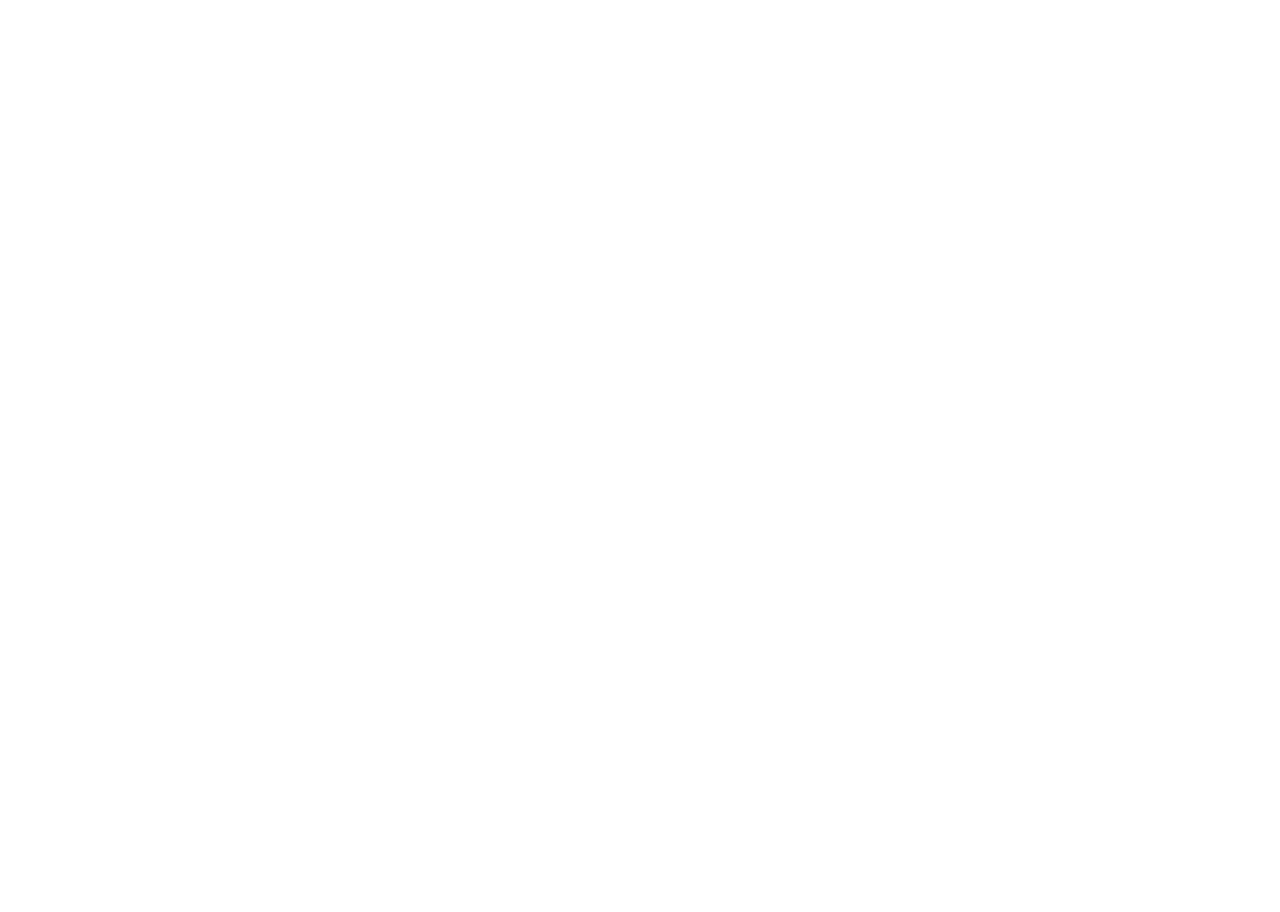
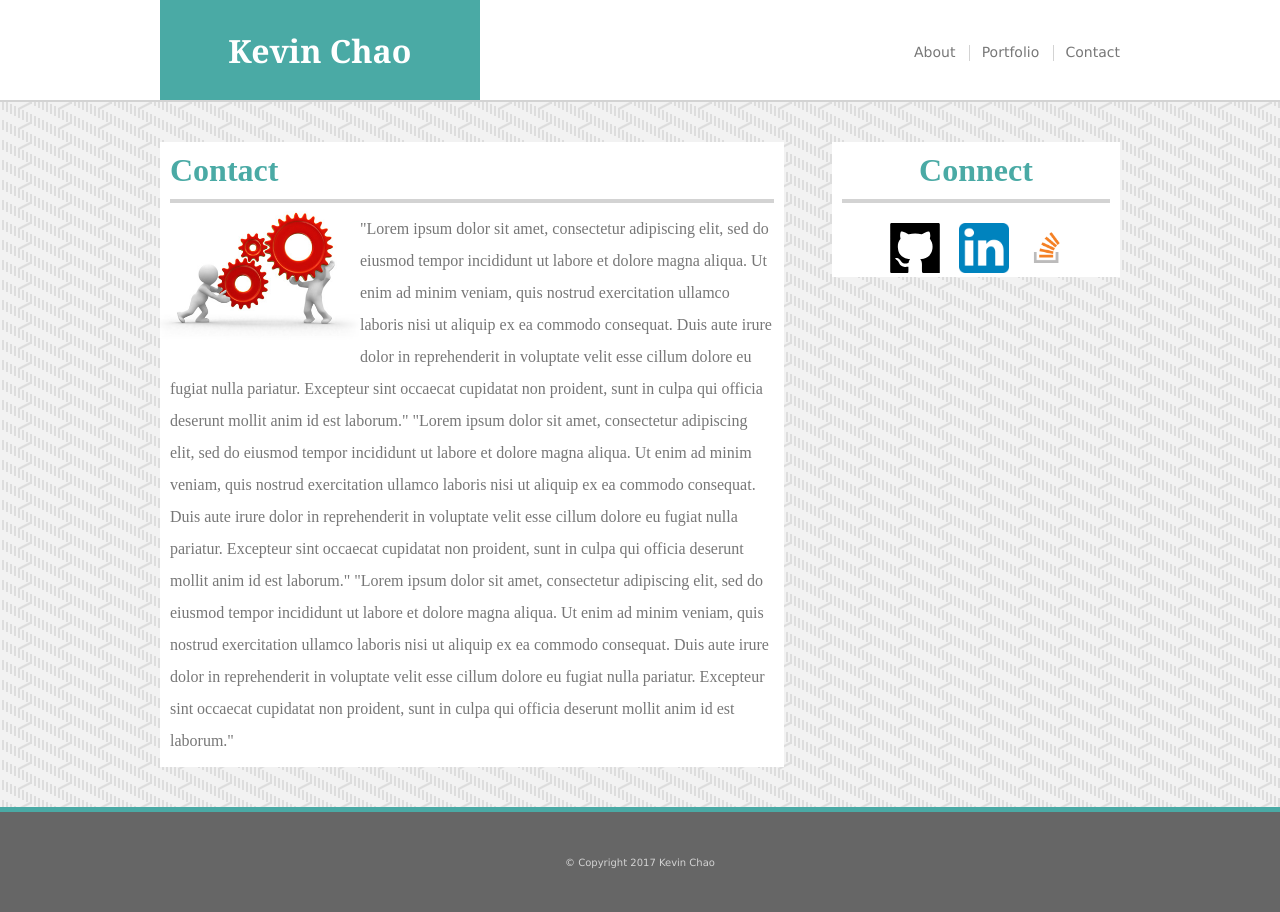
Before and after one commit to kevinchao7/Basic-Portfolio, a plain HTML site: page contact.html in a window 1280 px wide. Before the commit the page ends 800 px from the top, so only its background shows below. Drawn offline with Linux system fonts and the light colour scheme.

Commit message:
Duplicated html structures to contact and portfolio page

```diff
--- a/assets/css/styles.css
+++ b/assets/css/styles.css
@@ -5,13 +5,12 @@
 body{
 	margin:auto;
 	padding:0;
-	background:url('../images/vintage-leaves.png');
-	/*background:#666;*/
+	background:url('../images/small_steps.png');
 	/*height:100%; *//*Prevents browser overscrolling*/
 	/*overflow:auto; *//*Prevents browser overscrolling*/
 }
 #header{
-	border-bottom:1px solid #d3d3d3;
+	border-bottom:2px solid #d3d3d3;
 	background:#fff;
 }
 #header-container{
@@ -60,7 +59,7 @@
 	top:1px;
 	display:inline;
 	font-weight:200;
-	border-right:0.5px solid #d3d3d3;
+	border-right:1px solid #d3d3d3;
 }
 h1{
 	margin:10px;
@@ -77,21 +76,24 @@
 #aboutme-content{
 	color:#4aaaa5;
 	margin:40px 0;
-	width:60%;
+	width:65%;
 	float:left;
 	background:#fff;
 }
 #connect-content{
 	margin:40px 0;
-	width:35%;
+	width:30%;
 	float:right;
 	color:#4aaaa5;
 	background:#fff;
 	text-align:center;
 }
 hr{
+	height:2px;
+	background-color:#d3d3d3;
 	margin:0 10px;
-	color:#777;
+	color:#d3d3d3;
+	border-style:solid;
 }
 #aboutme-content p {
 	margin:10px;
@@ -101,19 +103,19 @@
 #connect-content hr{
 	margin-bottom:20px;
 }
-#connect-content a:nth-of-type(1){
+#connect-content #git{
 	margin:10px 0 0 10px;
 }
-#connect-content a:nth-of-type(2){
+#connect-content #linkedin{
 	margin:10px 0 0 15px;
 }
-#connect-content a:nth-of-type(3){
+#connect-content #stackoverflow{
 	margin-left:10px;
 }
 #footer-container{
 	border-top:5px solid #4aaaa5;
 	background:#666;
-	height:125px;
+	height:100px;
 	text-align:center;
 }
 #copyright-container{
@@ -124,5 +126,5 @@
 	justify-content:center;
 	align-items:center;
 	font-family:Verdana,'Georgia', Times, "Times New Roman", serif;
-	font-size:14px;
+	font-size:10px;
 }
--- a/contact.html
+++ b/contact.html
@@ -0,0 +1,49 @@
+<!DOCTYPE html>
+<html>
+<head>
+	<title>Contacts | Kevin Chao</title>
+	<link rel="stylesheet" type="text/css" href="assets/css/styles.css">
+</head>
+<body>
+	<div id="header">
+		<div id="header-container">
+			<div id="name-content">
+				<h1>Kevin Chao</h1>
+			</div>
+			<div id="nav-content">
+				<div id="nav">
+					<a href="index.html">About&nbsp;&nbsp;</a>
+					<span class="border"></span>
+					<a href="portfolio.html">&nbsp;&nbsp;Portfolio&nbsp;&nbsp;</a>
+					<span class="border"></span>
+					<a href="contact.html">&nbsp;&nbsp;Contact</a>
+				</div>
+			</div>
+		</div>
+	</div>
+	<div id="body-container" class="clearfix">
+		<div id="aboutme-content">
+			<h1>Contact</h1>
+			<hr>
+			<img src="assets/images/eng.jpg" width="200px" height="150px" align="left">
+			<p>
+				"Lorem ipsum dolor sit amet, consectetur adipiscing elit, sed do eiusmod tempor incididunt ut labore et dolore magna aliqua. Ut enim ad minim veniam, quis nostrud exercitation ullamco laboris nisi ut aliquip ex ea commodo consequat. Duis aute irure dolor in reprehenderit in voluptate velit esse cillum dolore eu fugiat nulla pariatur. Excepteur sint occaecat cupidatat non proident, sunt in culpa qui officia deserunt mollit anim id est laborum."
+				"Lorem ipsum dolor sit amet, consectetur adipiscing elit, sed do eiusmod tempor incididunt ut labore et dolore magna aliqua. Ut enim ad minim veniam, quis nostrud exercitation ullamco laboris nisi ut aliquip ex ea commodo consequat. Duis aute irure dolor in reprehenderit in voluptate velit esse cillum dolore eu fugiat nulla pariatur. Excepteur sint occaecat cupidatat non proident, sunt in culpa qui officia deserunt mollit anim id est laborum."
+				"Lorem ipsum dolor sit amet, consectetur adipiscing elit, sed do eiusmod tempor incididunt ut labore et dolore magna aliqua. Ut enim ad minim veniam, quis nostrud exercitation ullamco laboris nisi ut aliquip ex ea commodo consequat. Duis aute irure dolor in reprehenderit in voluptate velit esse cillum dolore eu fugiat nulla pariatur. Excepteur sint occaecat cupidatat non proident, sunt in culpa qui officia deserunt mollit anim id est laborum."
+			</p>
+		</div>
+		<div id="connect-content">
+			<h1>Connect</h1>
+			<hr>
+			<a id="git" href="http://www.github.com" target="_blank"><img alt="github" src="assets/images/giticon.svg" width="50" height="50"></a>
+			<a id="linkedin" href="http://www.linkedin.com" target="_blank"><img alt="linkedin" src="assets/images/linkedinicon.png" width="50" height="50"></a>
+			<a id="stackoverflow" href="http://www.stackoverflow.com" target="_blank"><img alt="stack overflow" src="assets/images/so-icon.png" width="50" height="50"></a>
+		</div>
+	</div>
+	<div id="footer-container">
+		<div id="copyright-container">
+			<p>&copy; Copyright 2017 Kevin Chao</p>
+		</div>
+	</div>
+</body>
+</html>
```
Also changed, not shown: index.html (+9 -7 lines), portfolio.html (+49 -0 lines), assets/images/small_steps.png (added), 1 other file.
